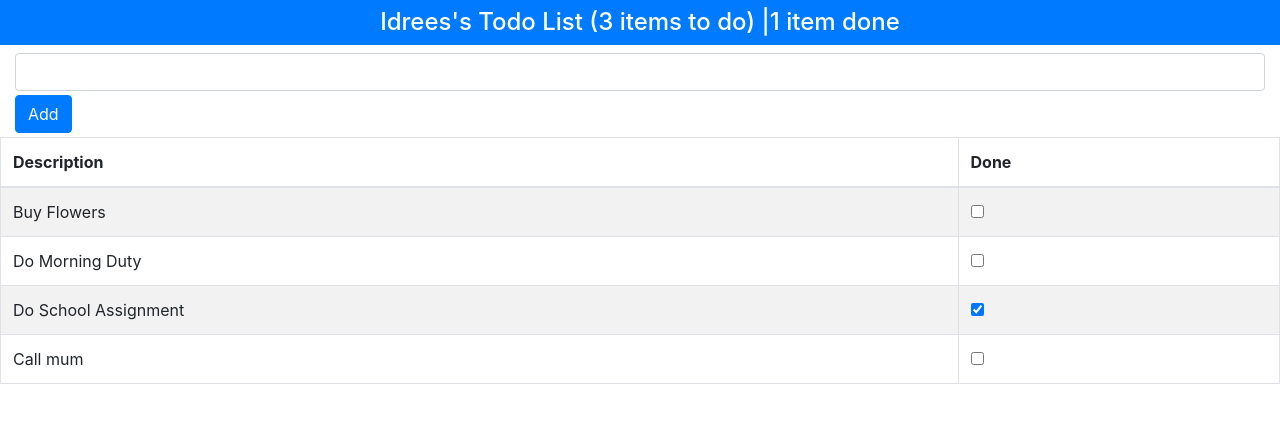
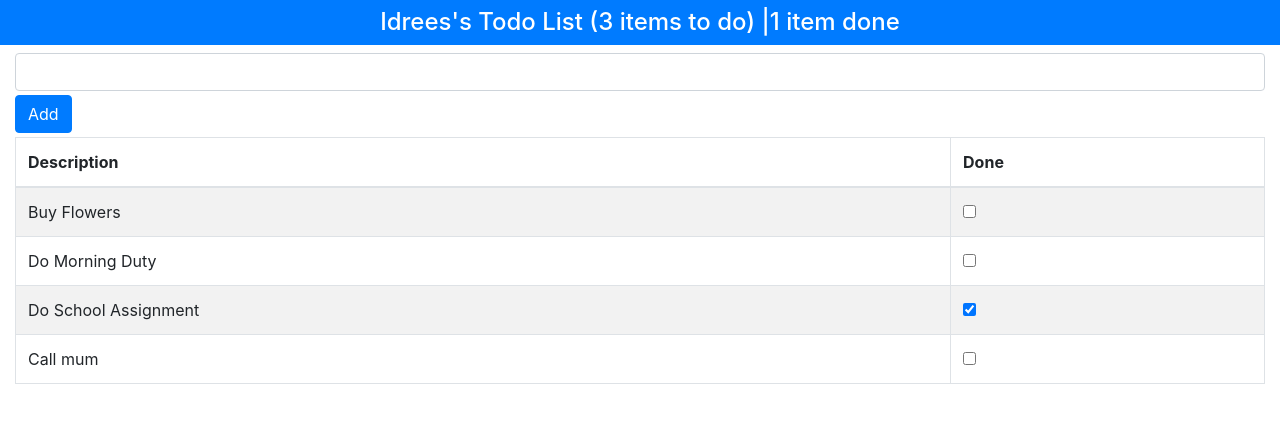
Before and after one commit to dejimania/react-todolist, a React (Create React App) app: page / in a window 1280 px wide. Shown: the top 422 px of the page. Built offline with nearby package versions, Linux system fonts and the light colour scheme.

Commit message:
Fix App component table display issue

```diff
--- a/src/App.js
+++ b/src/App.js
@@ -82,8 +82,7 @@ class App extends Component {
               onClick={ this.createNewTodo }
             >Add</button>
           </div>
-        </div>
-        <table className="table table-striped table-bordered">
+          <table className="table table-striped table-bordered">
           <thead>
             <tr>
               <th>Description</th>
@@ -92,6 +91,8 @@ class App extends Component {
           </thead>
           <tbody>{ this.todoTableRows() }</tbody>
         </table>
+        </div>
+
         {/* <Button></Button> */}
       </div>
     );
```
